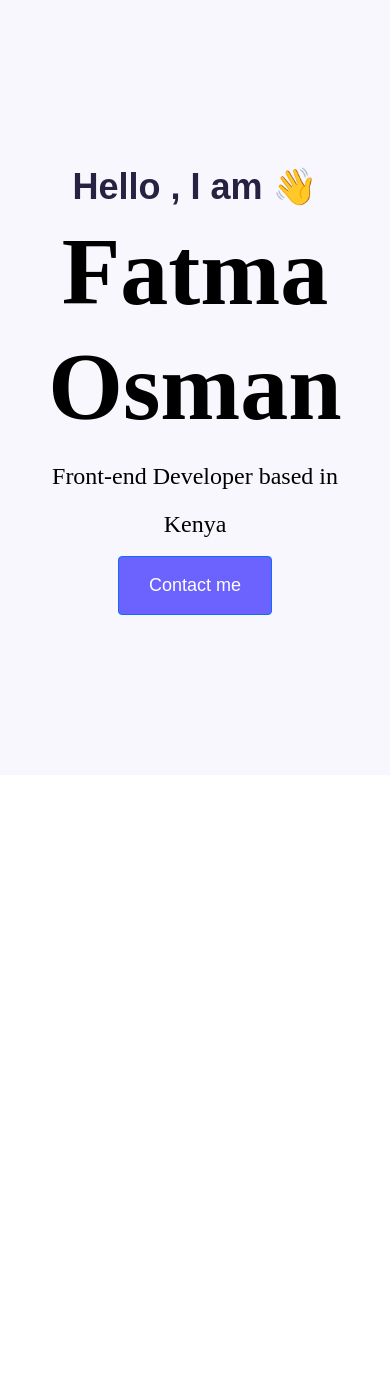
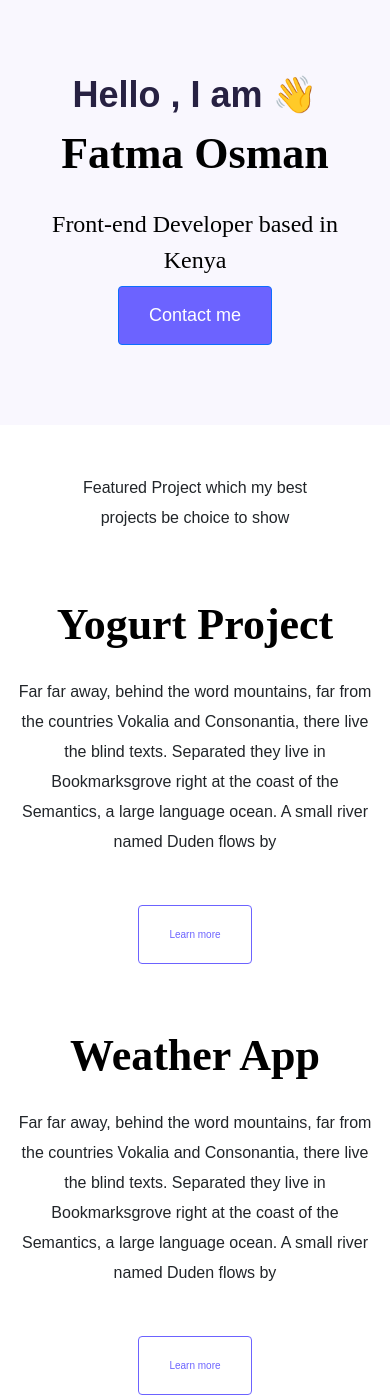
Before and after one commit to vraimademoiselle/responsive-portfolio, a plain HTML site: page index.html in a window 390 px wide. Shown: the top 1398 px of the page. Before the commit the page ends 844 px from the top, so only its background shows below. Drawn offline with nearby package versions, Linux system fonts and the light colour scheme.

Commit message:
added colums and images for weather app,dictionary app and yoghurt project and made the website responsive

```diff
--- a/index.html
+++ b/index.html
@@ -19,5 +19,51 @@
     <a href="#" class="btn btn-primary">Contact me </a>
     </div>
     </div>
+    <div class="container">
+        <p class="text-center m-5">Featured Project which my best projects be choice to show</p>
+        <div class="row mb-5">
+            <div class="col d-none d-lg-block">
+                <img src="images/yoghurt2.png" alt="yog" class="img-fluid">
+            </div>
+            <div class="col">
+                <div class="project-description">
+                <h1>Yogurt Project</h1>
+                <p class="mb-5" text-muted>
+                    Far far away, behind the word mountains, far from the countries Vokalia and Consonantia, there live the blind texts. Separated they live in Bookmarksgrove right at the coast of the Semantics, a large language ocean. A small river named Duden flows by
+                </p>
+                <a href="#" class="btn btn-primary-outline">Learn more</a>
+                </div>
+            </div>
+        </div>
+        <div class="row mb-5">
+            <div class="col">
+                <div class="project-description">
+                <h1>Weather App</h1>
+                <p class="mb-5" text-muted>
+                    Far far away, behind the word mountains, far from the countries Vokalia and Consonantia, there live the blind texts. Separated they live in Bookmarksgrove right at the coast of the Semantics, a large language ocean. A small river named Duden flows by
+                </p>
+                <a href="#" class="btn btn-primary-outline">Learn more</a>
+                </div>
+            </div>
+            <div class="col d-none d-lg-block">
+                <img src="images/weather2.png" alt="yog" class="img-fluid">
+            </div>
+        </div>
+        <div class="row mb-5">
+            <div class="col d-none d-lg-block">
+                <img src="images/dictionary.png" alt="yog" class="img-fluid">
+            </div>
+            <div class="col">
+                <div class="project-description">
+                <h1>Dictionary App</h1>
+                <p class="mb-5" text-muted>
+                    Far far away, behind the word mountains, far from the countries Vokalia and Consonantia, there live the blind texts. Separated they live in Bookmarksgrove right at the coast of the Semantics, a large language ocean. A small river named Duden flows by
+                </p>
+                <a href="#" class="btn btn-primary-outline">Learn more</a>
+                </div>
+            </div>
+        </div>
+    </div>
+
 </body>
 </html>
--- a/project.css
+++ b/project.css
@@ -22,10 +22,16 @@
 
   h1 {
     font-size: 96px;
+    line-height: 1.5;
+  }
+  h2{
+    font-size: 64px;
   }
 
   p {
     font-weight: normal;
+    font-size: 16px;
+    line-height: 30px;
   }
 
   .leo {
@@ -44,7 +50,7 @@
   .leo h2 {
     font-family: var(--heading-font-family);
     font-weight: normal;
-    line-height: 2;
+    line-height: 1.5;
     font-size: 24px;
   }
 
@@ -56,3 +62,30 @@
     line-height: 27px;
     padding: 15px 30px;
   }
+  .btn-primary-outline{
+    color: var(--branding-color);
+    border: 1px solid var(--branding-color);
+    border-radius: 4px;
+    font-size: 10px;
+    line-height: 27px;
+    padding: 15px 30px;
+  }
+  .project-description{
+    padding: 120px 60px;
+  }
+  @media(max-width: 900px){
+    h1{
+      font-size: 44px;
+      line-height: 2;
+    }
+    h2{
+      font-size: 44px;
+    }
+    .leo {
+      padding: 80px 20px;
+    }
+    .project-description{
+      padding: 0;
+      text-align: center;
+    }
+  }
```
Also changed, not shown: images/dictionary.png (added), images/weather2.png (added), images/yoghurt2.png (added).
